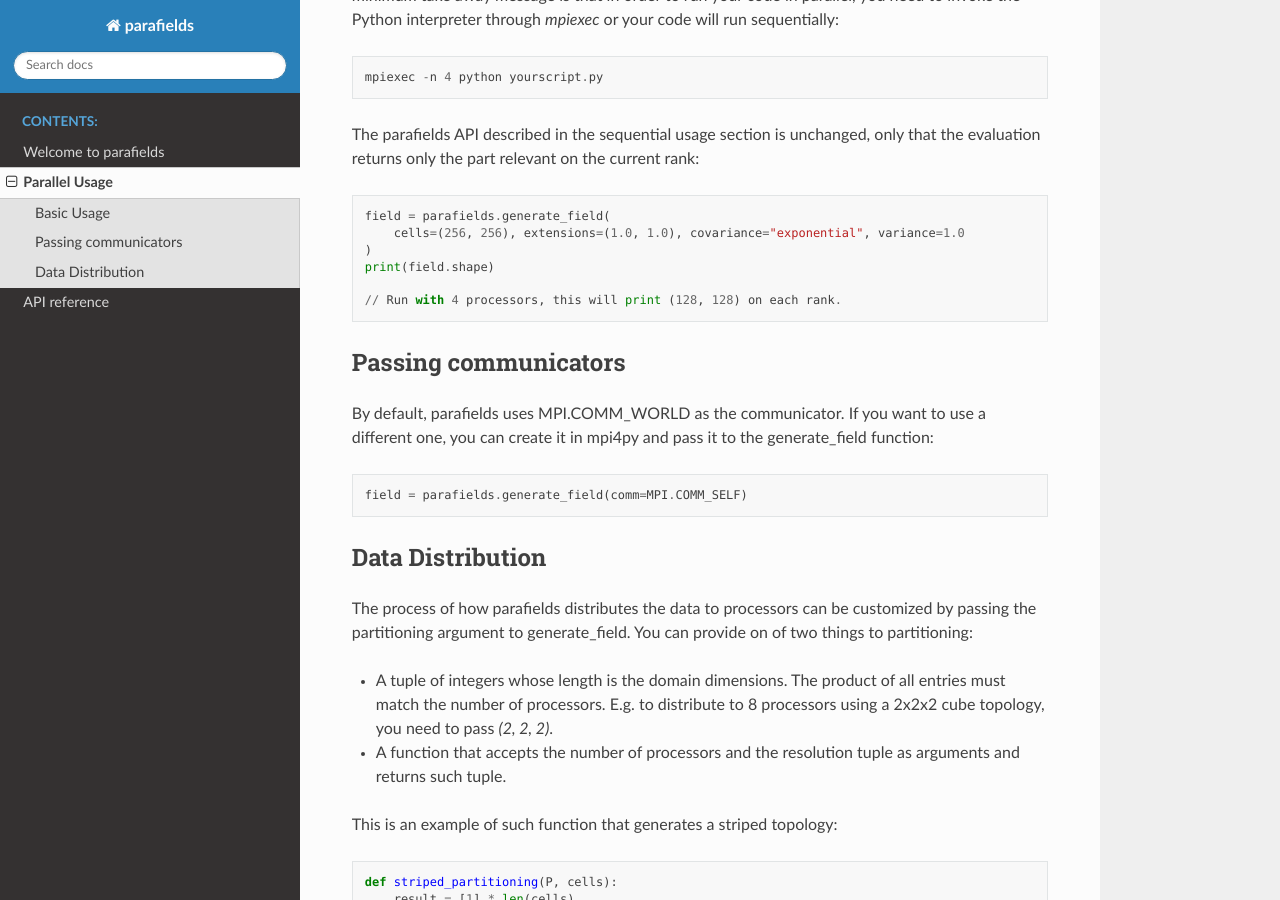
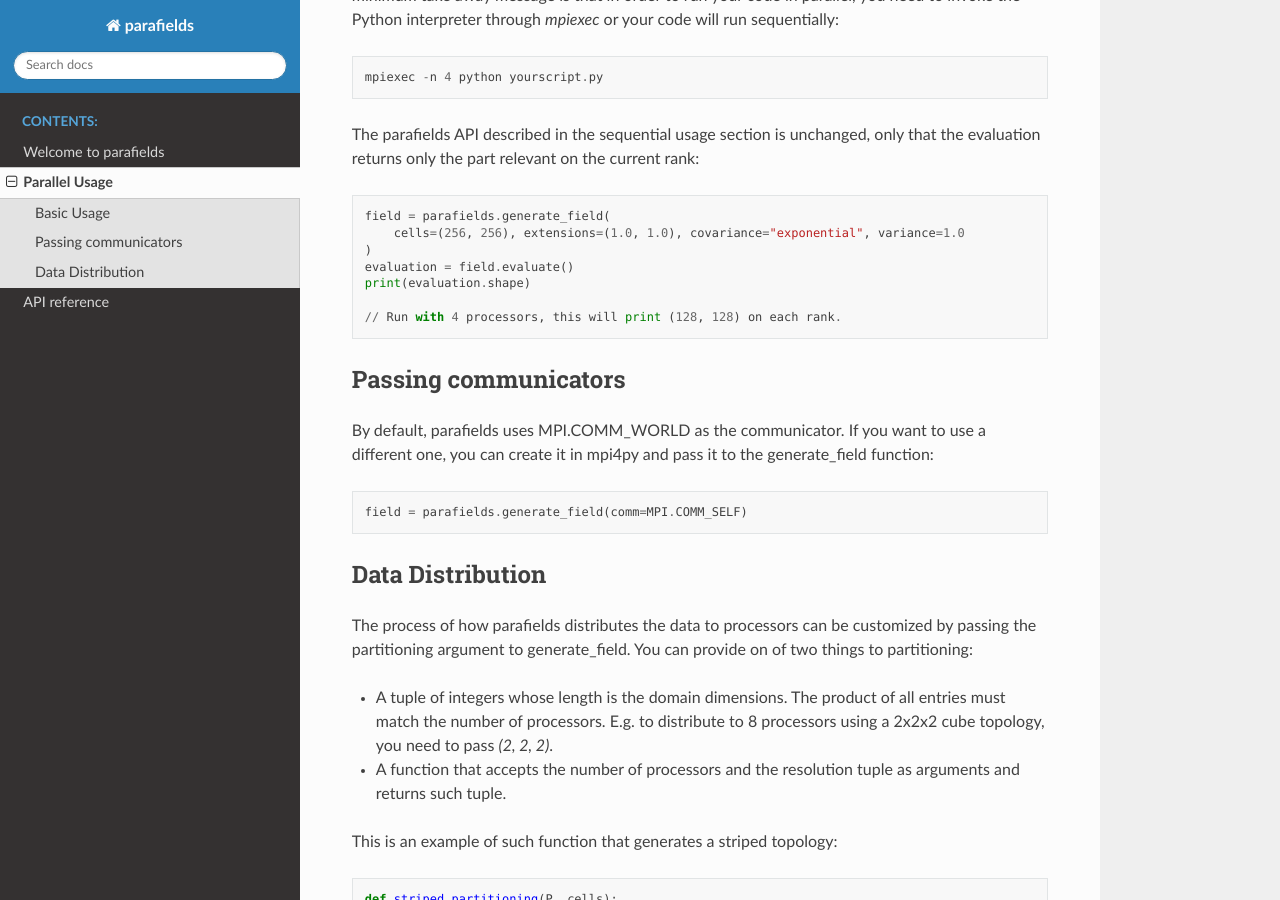
Before and after one commit to parafields/parafields, a Sphinx documentation site: the page built from doc/parallel.rst, in a window 1280 px wide and 900 px high, scrolled down 507 px. Built offline with Sphinx 7.4.7 and the Read the Docs theme 2.0.0, drawn with Linux system fonts in a browser that asks for light colours; pages that are not in the unit, such as notebooks, are missing from menus.

Commit message:
Fix parallel documentation

```diff
--- a/doc/parallel.rst
+++ b/doc/parallel.rst
@@ -32,7 +32,8 @@ only that the evaluation returns only the part relevant on the current rank:
     field = parafields.generate_field(
         cells=(256, 256), extensions=(1.0, 1.0), covariance="exponential", variance=1.0
     )
-    print(field.shape)
+    evaluation = field.evaluate()
+    print(evaluation.shape)
 
     // Run with 4 processors, this will print (128, 128) on each rank.
 
```
